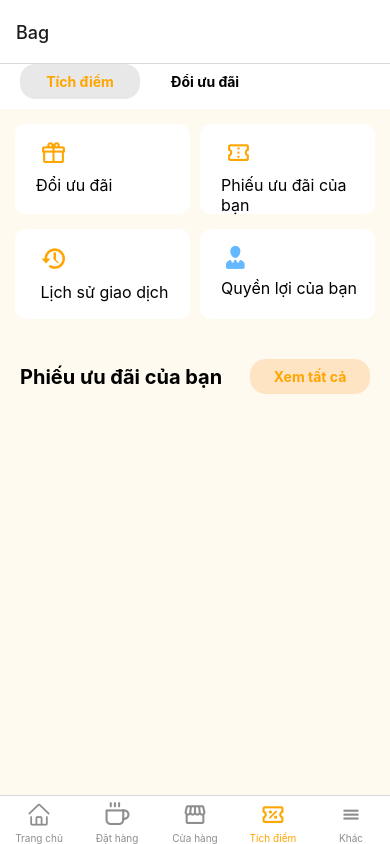
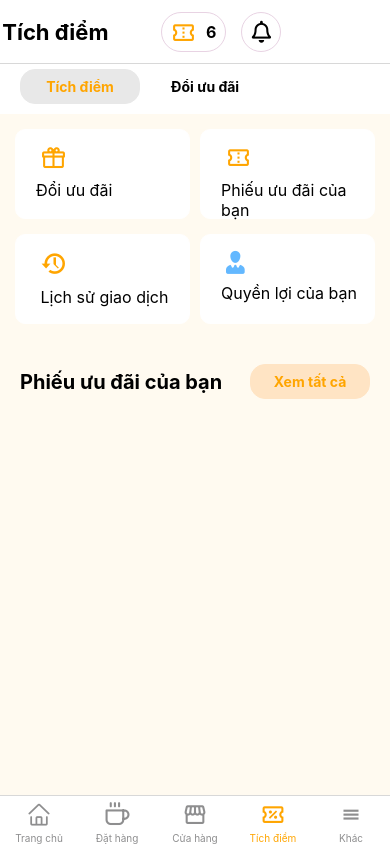
Before and after one commit to pdc17499/TheCoffeHouse, a React Native app: screen /Bag in a window 390 px wide. Built offline with nearby package versions, Linux system fonts and the light colour scheme.

Commit message:
add header navigation

```diff
--- a/App.js
+++ b/App.js
@@ -11,6 +11,12 @@ import OrderScreen from './src/screens/OrderScreen';
 import OtherScreen from './src/screens/OtherScreen';
 import StoreScreen from './src/screens/StoreScreen';
 import PointScreen from './src/screens/PointScreen';
+
+import HomeHeader from './src/components/HomeHeader';
+import StoreHeader from './src/components/StoreHeader';
+import PointHeader from './src/components/PointHeader';
+import OtherHeader from './src/components/OtherHeader';
+import OrderHeader from './src/components/OrderHeader';
 
 const Tab = createBottomTabNavigator();
 
@@ -26,16 +32,17 @@ function MyTabs() {
         component={HomeScreen}
         options={{
           tabBarLabel: 'Trang chủ',
-
           tabBarIcon: ({color, size}) => (
             <AntDesign name="home" color={color} size={size}></AntDesign>
           ),
+          headerTitle: props => <HomeHeader {...props} />,
         }}
       />
       <Tab.Screen
         name="Order"
         component={OrderScreen}
         options={{
+          headerTitle: props => <OrderHeader {...props} />,
           tabBarLabel: 'Đặt hàng',
           tabBarIcon: ({color, size}) => (
             <Feather name="coffee" color={color} size={size}></Feather>
@@ -46,6 +53,7 @@ function MyTabs() {
         name="Cửa hàng"
         component={StoreScreen}
         options={{
+          headerTitle: props => <StoreHeader {...props} />,
           tabBarLabel: 'Cửa hàng',
           tabBarIcon: ({color, size}) => (
             <MaterialCommunityIcons
@@ -60,6 +68,7 @@ function MyTabs() {
         name="Bag"
         component={PointScreen}
         options={{
+          headerTitle: props => <PointHeader {...props} />,
           tabBarLabel: 'Tích điểm',
           tabBarIcon: ({color, size}) => (
             <MaterialCommunityIcons
@@ -73,6 +82,7 @@ function MyTabs() {
         name="Khác"
         component={OtherScreen}
         options={{
+          headerTitle: props => <OtherHeader {...props} />,
           tabBarLabel: 'Khác',
           tabBarIcon: ({color, size}) => (
             <Ionicons
--- /dev/null
+++ b/src/components/HomeHeader.js
@@ -0,0 +1,71 @@
+import React from 'react';
+import {StyleSheet, Text, View, Image} from 'react-native';
+import FontAwesome5 from 'react-native-vector-icons/FontAwesome5';
+import MaterialCommunityIcons from 'react-native-vector-icons/MaterialCommunityIcons';
+const HomeHeader = () => {
+  return (
+    <View style={styles.container}>
+      <View
+        style={{
+          alignItems: 'center',
+          marginLeft: 10,
+          flexDirection: 'row',
+          width: '55%',
+        }}>
+        <FontAwesome5 name={'cloud-moon'} size={25}></FontAwesome5>
+        <Text style={{fontWeight: 'bold', marginLeft: 15, fontSize: 16}}>
+          Chào buổi tối, Phúc
+        </Text>
+      </View>
+
+      <View
+        style={{
+          height: 40,
+          width: 65,
+          borderWidth: 1,
+          borderRadius: 20,
+          borderColor: '#E8D3E3',
+          backgroundColor: 'white',
+          flexDirection: 'row',
+          marginLeft: '10%',
+          justifyContent: 'center',
+          alignItems: 'center',
+        }}>
+        <MaterialCommunityIcons
+          name="ticket-confirmation-outline"
+          color={'orange'}
+          size={25}></MaterialCommunityIcons>
+        <Text style={{fontWeight: 'bold', marginLeft: 10, fontSize: 16}}>
+          6
+        </Text>
+      </View>
+
+      <View
+        style={{
+          justifyContent: 'center',
+          alignItems: 'center',
+          height: 40,
+          width: 40,
+          borderWidth: 1,
+          borderColor: '#E8D3E3',
+          borderRadius: 20,
+          backgroundColor: 'white',
+          marginLeft: 15,
+        }}>
+        <FontAwesome5 name={'bell'} size={22}></FontAwesome5>
+      </View>
+    </View>
+  );
+};
+
+export default HomeHeader;
+
+const styles = StyleSheet.create({
+  container: {
+    flexDirection: 'row',
+    height: 30,
+    flex: 1,
+    justifyContent: 'center',
+    alignItems: 'center',
+  },
+});
--- /dev/null
+++ b/src/components/OrderHeader.js
@@ -0,0 +1,68 @@
+import React from 'react';
+import {StyleSheet, Text, View, Image} from 'react-native';
+import FontAwesome5 from 'react-native-vector-icons/FontAwesome5';
+import MaterialCommunityIcons from 'react-native-vector-icons/MaterialCommunityIcons';
+const OrderHeader = () => {
+  return (
+    <View style={styles.container}>
+      <View
+        style={{
+          justifyContent: 'center',
+          width: '60%',
+        }}>
+        <Text style={{fontWeight: 'bold', fontSize: 22, marginLeft: 10}}>
+          Giao đến
+        </Text>
+      </View>
+
+      <View
+        style={{
+          height: 40,
+          width: 65,
+          borderWidth: 1,
+          borderRadius: 20,
+          borderColor: '#E8D3E3',
+          backgroundColor: 'white',
+          flexDirection: 'row',
+          marginLeft: '10%',
+          justifyContent: 'center',
+          alignItems: 'center',
+        }}>
+        <MaterialCommunityIcons
+          name="ticket-confirmation-outline"
+          color={'orange'}
+          size={25}></MaterialCommunityIcons>
+        <Text style={{fontWeight: 'bold', marginLeft: 10, fontSize: 16}}>
+          6
+        </Text>
+      </View>
+
+      <View
+        style={{
+          justifyContent: 'center',
+          alignItems: 'center',
+          height: 40,
+          width: 40,
+          borderWidth: 1,
+          borderColor: '#E8D3E3',
+          borderRadius: 20,
+          backgroundColor: 'white',
+          marginLeft: 15,
+        }}>
+        <FontAwesome5 name={'bell'} size={22}></FontAwesome5>
+      </View>
+    </View>
+  );
+};
+
+export default OrderHeader;
+
+const styles = StyleSheet.create({
+  container: {
+    flexDirection: 'row',
+
+    flex: 1,
+    justifyContent: 'center',
+    alignItems: 'center',
+  },
+});
--- /dev/null
+++ b/src/components/OtherHeader.js
@@ -0,0 +1,68 @@
+import React from 'react';
+import {StyleSheet, Text, View, Image} from 'react-native';
+import FontAwesome5 from 'react-native-vector-icons/FontAwesome5';
+import MaterialCommunityIcons from 'react-native-vector-icons/MaterialCommunityIcons';
+const OtherHeader = () => {
+  return (
+    <View style={styles.container}>
+      <View
+        style={{
+          justifyContent: 'center',
+          width: '60%',
+        }}>
+        <Text style={{fontWeight: 'bold', fontSize: 22, marginLeft: 10}}>
+          Khác
+        </Text>
+      </View>
+
+      <View
+        style={{
+          height: 40,
+          width: 65,
+          borderWidth: 1,
+          borderRadius: 20,
+          borderColor: '#E8D3E3',
+          backgroundColor: 'white',
+          flexDirection: 'row',
+          marginLeft: '10%',
+          justifyContent: 'center',
+          alignItems: 'center',
+        }}>
+        <MaterialCommunityIcons
+          name="ticket-confirmation-outline"
+          color={'orange'}
+          size={25}></MaterialCommunityIcons>
+        <Text style={{fontWeight: 'bold', marginLeft: 10, fontSize: 16}}>
+          6
+        </Text>
+      </View>
+
+      <View
+        style={{
+          justifyContent: 'center',
+          alignItems: 'center',
+          height: 40,
+          width: 40,
+          borderWidth: 1,
+          borderColor: '#E8D3E3',
+          borderRadius: 20,
+          backgroundColor: 'white',
+          marginLeft: 15,
+        }}>
+        <FontAwesome5 name={'bell'} size={22}></FontAwesome5>
+      </View>
+    </View>
+  );
+};
+
+export default OtherHeader;
+
+const styles = StyleSheet.create({
+  container: {
+    flexDirection: 'row',
+
+    flex: 1,
+    justifyContent: 'center',
+    alignItems: 'center',
+  },
+});
--- /dev/null
+++ b/src/components/PointHeader.js
@@ -0,0 +1,68 @@
+import React from 'react';
+import {StyleSheet, Text, View, Image} from 'react-native';
+import FontAwesome5 from 'react-native-vector-icons/FontAwesome5';
+import MaterialCommunityIcons from 'react-native-vector-icons/MaterialCommunityIcons';
+const PointHeader = () => {
+  return (
+    <View style={styles.container}>
+      <View
+        style={{
+          justifyContent: 'center',
+          width: '60%',
+        }}>
+        <Text style={{fontWeight: 'bold', fontSize: 22, marginLeft: 10}}>
+          Tích điểm{' '}
+        </Text>
+      </View>
+
+      <View
+        style={{
+          height: 40,
+          width: 65,
+          borderWidth: 1,
+          borderRadius: 20,
+          borderColor: '#E8D3E3',
+          backgroundColor: 'white',
+          flexDirection: 'row',
+          marginLeft: '10%',
+          justifyContent: 'center',
+          alignItems: 'center',
+        }}>
+        <MaterialCommunityIcons
+          name="ticket-confirmation-outline"
+          color={'orange'}
+          size={25}></MaterialCommunityIcons>
+        <Text style={{fontWeight: 'bold', marginLeft: 10, fontSize: 16}}>
+          6
+        </Text>
+      </View>
+
+      <View
+        style={{
+          justifyContent: 'center',
+          alignItems: 'center',
+          height: 40,
+          width: 40,
+          borderWidth: 1,
+          borderColor: '#E8D3E3',
+          borderRadius: 20,
+          backgroundColor: 'white',
+          marginLeft: 15,
+        }}>
+        <FontAwesome5 name={'bell'} size={22}></FontAwesome5>
+      </View>
+    </View>
+  );
+};
+
+export default PointHeader;
+
+const styles = StyleSheet.create({
+  container: {
+    flexDirection: 'row',
+
+    flex: 1,
+    justifyContent: 'center',
+    alignItems: 'center',
+  },
+});
--- /dev/null
+++ b/src/components/StoreHeader.js
@@ -0,0 +1,68 @@
+import React from 'react';
+import {StyleSheet, Text, View, Image} from 'react-native';
+import FontAwesome5 from 'react-native-vector-icons/FontAwesome5';
+import MaterialCommunityIcons from 'react-native-vector-icons/MaterialCommunityIcons';
+const StoreHeader = () => {
+  return (
+    <View style={styles.container}>
+      <View
+        style={{
+          justifyContent: 'center',
+          width: '60%',
+        }}>
+        <Text style={{fontWeight: 'bold', fontSize: 22, marginLeft: 10}}>
+          Cửa hàng
+        </Text>
+      </View>
+
+      <View
+        style={{
+          height: 40,
+          width: 65,
+          borderWidth: 1,
+          borderRadius: 20,
+          borderColor: '#E8D3E3',
+          backgroundColor: 'white',
+          flexDirection: 'row',
+          marginLeft: '10%',
+          justifyContent: 'center',
+          alignItems: 'center',
+        }}>
+        <MaterialCommunityIcons
+          name="ticket-confirmation-outline"
+          color={'orange'}
+          size={25}></MaterialCommunityIcons>
+        <Text style={{fontWeight: 'bold', marginLeft: 10, fontSize: 16}}>
+          6
+        </Text>
+      </View>
+
+      <View
+        style={{
+          justifyContent: 'center',
+          alignItems: 'center',
+          height: 40,
+          width: 40,
+          borderWidth: 1,
+          borderColor: '#E8D3E3',
+          borderRadius: 20,
+          backgroundColor: 'white',
+          marginLeft: 15,
+        }}>
+        <FontAwesome5 name={'bell'} size={22}></FontAwesome5>
+      </View>
+    </View>
+  );
+};
+
+export default StoreHeader;
+
+const styles = StyleSheet.create({
+  container: {
+    flexDirection: 'row',
+
+    flex: 1,
+    justifyContent: 'center',
+    alignItems: 'center',
+  },
+});
--- a/src/screens/PointScreen.js
+++ b/src/screens/PointScreen.js
@@ -28,6 +28,7 @@ const PointScreen = () => {
             borderColor: '#E8E8E8',
             backgroundColor: '#E8E8E8',
             width: 120,
+            marginTop: 5,
           }}>
           <Text style={{color: 'orange', fontWeight: 'bold'}}>Tích điểm</Text>
         </View>
@@ -38,8 +39,11 @@ const PointScreen = () => {
             alignItems: 'center',
             justifyContent: 'center',
             marginRight: 5,
+            marginTop: 5,
           }}>
-          <Text style={{fontWeight: 'bold'}}>Đổi ưu đãi</Text>
+          <Text style={{fontWeight: 'bold', alignSelf: 'center'}}>
+            Đổi ưu đãi
+          </Text>
         </View>
       </View>
       <ScrollView style={{backgroundColor: '#FFFAF0'}}>
--- a/src/screens/StoreScreen.js
+++ b/src/screens/StoreScreen.js
@@ -94,7 +94,7 @@ const StoreScreen = () => {
       <View
         style={{
           flexDirection: 'row',
-          marginVertical: 15,
+          marginVertical: 10,
           marginHorizontal: 15,
         }}>
         <View style={styles.search}>
```
